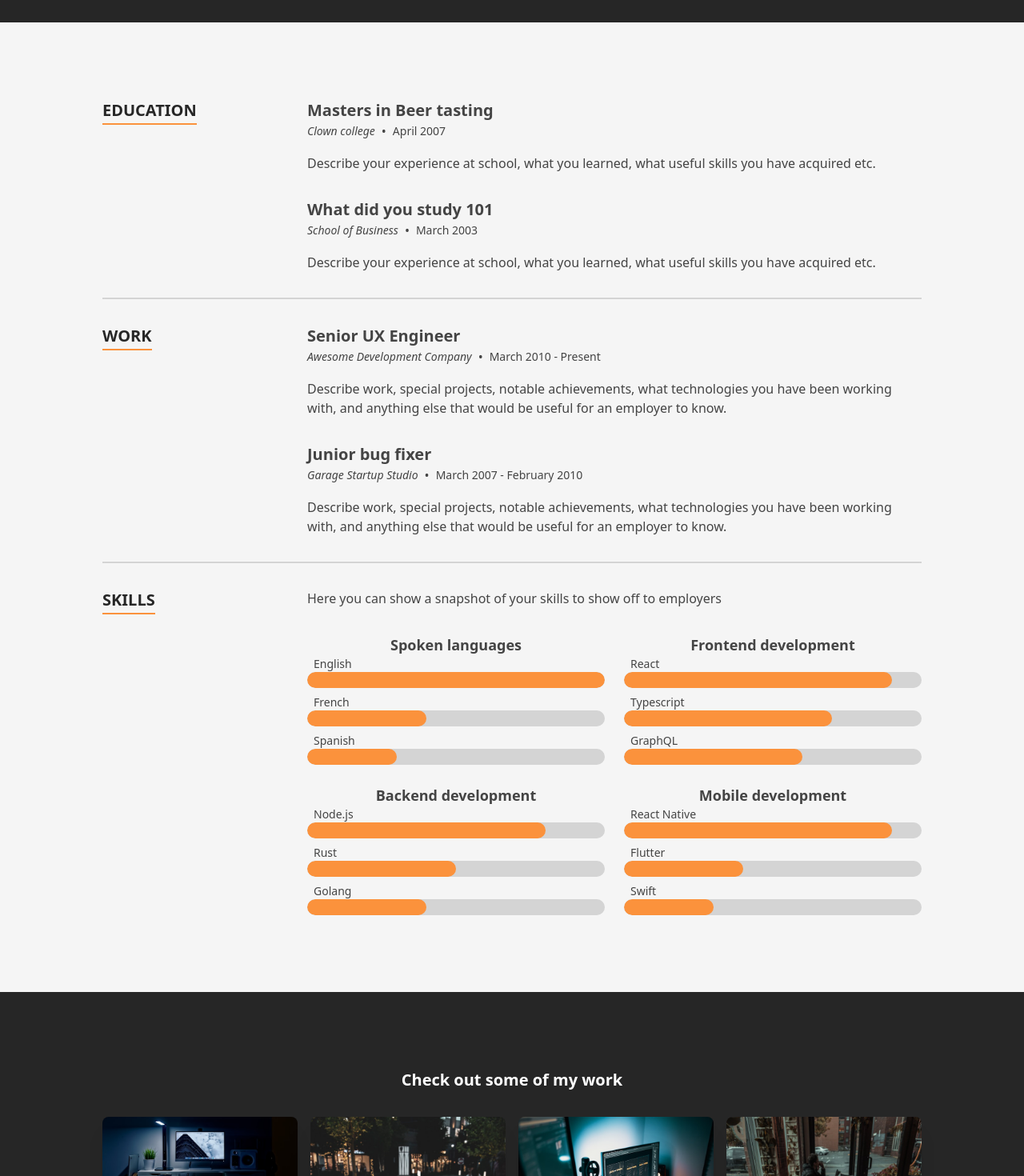
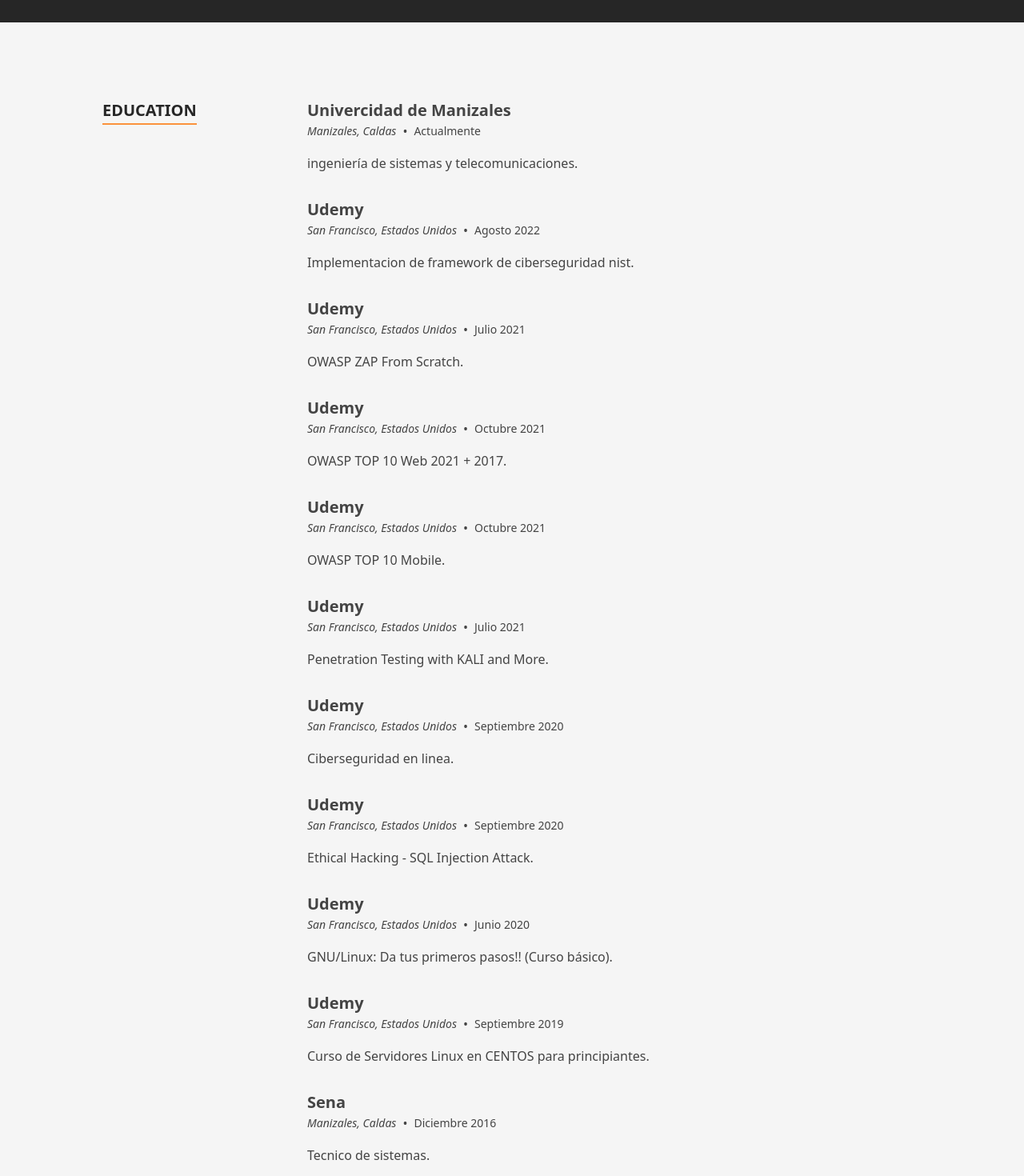
Before and after one commit to crisa97/cv, a Next.js app: page / in a window 1280 px wide. Shown: the part 1260-2730 px from the top of the page at 80% size. Built offline with nearby package versions, Linux system fonts and the light colour scheme.

Commit message:
study update

```diff
--- a/src/data/data.tsx
+++ b/src/data/data.tsx
@@ -259,16 +259,70 @@
  */
 export const education: TimelineItem[] = [
   {
-    date: 'April 2007',
-    location: 'Clown college',
-    title: 'Masters in Beer tasting',
-    content: <p>Describe your experience at school, what you learned, what useful skills you have acquired etc.</p>,
+    date: 'Actualmente',
+    location: 'Manizales, Caldas',
+    title: 'Univercidad de Manizales',
+    content: <p>ingeniería de sistemas y telecomunicaciones.</p>,
   },
   {
-    date: 'March 2003',
-    location: 'School of Business',
-    title: 'What did you study 101',
-    content: <p>Describe your experience at school, what you learned, what useful skills you have acquired etc.</p>,
+    date: 'Agosto 2022',
+    location: 'San Francisco, Estados Unidos',
+    title: 'Udemy',
+    content: <p>Implementacion de framework de ciberseguridad nist.</p>,
+  },
+  {
+    date: 'Julio 2021',
+    location: 'San Francisco, Estados Unidos',
+    title: 'Udemy',
+    content: <p>OWASP ZAP From Scratch.</p>,
+  },
+  {
+    date: 'Octubre 2021',
+    location: 'San Francisco, Estados Unidos',
+    title: 'Udemy',
+    content: <p>OWASP TOP 10 Web 2021 + 2017.</p>,
+  },
+  {
+    date: 'Octubre 2021',
+    location: 'San Francisco, Estados Unidos',
+    title: 'Udemy',
+    content: <p>OWASP TOP 10 Mobile.</p>,
+  },
+  {
+    date: 'Julio 2021',
+    location: 'San Francisco, Estados Unidos',
+    title: 'Udemy',
+    content: <p>Penetration Testing with KALI and More.</p>,
+  },
+  {
+    date: 'Septiembre 2020',
+    location: 'San Francisco, Estados Unidos',
+    title: 'Udemy',
+    content: <p>Ciberseguridad en linea.</p>,
+  },
+  {
+    date: 'Septiembre 2020',
+    location: 'San Francisco, Estados Unidos',
+    title: 'Udemy',
+    content: <p>Ethical Hacking - SQL Injection Attack.</p>,
+  },
+  {
+    date: 'Junio 2020',
+    location: 'San Francisco, Estados Unidos',
+    title: 'Udemy',
+    content: <p>GNU/Linux: Da tus primeros pasos!! (Curso básico).</p>,
+  },
+  {
+    date: 'Septiembre 2019',
+    location: 'San Francisco, Estados Unidos',
+    title: 'Udemy',
+    content: <p>Curso de Servidores Linux en CENTOS para principiantes.</p>,
+  },
+  {
+    date: 'Diciembre 2016',
+    location: 'Manizales, Caldas',
+    title: 'Sena',
+    content: <p>Tecnico de sistemas.</p>,
   },
 ];
 
@@ -357,6 +411,6 @@
  */
 export const socialLinks: Social[] = [
   {label: 'Github', Icon: GithubIcon, href: 'https://github.com/crisa97'},
-  {label: 'LinkedIn', Icon: LinkedInIcon, href: 'https://www.linkedin.com/in/timbakerx/'},
+  {label: 'LinkedIn', Icon: LinkedInIcon, href: 'https://www.linkedin.com/in/crisa97/'},
   {label: 'Instagram', Icon: InstagramIcon, href: 'https://www.instagram.com/crisa.97/'},
 ];
```
